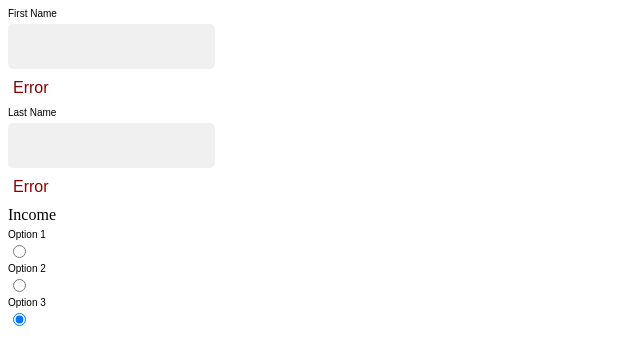
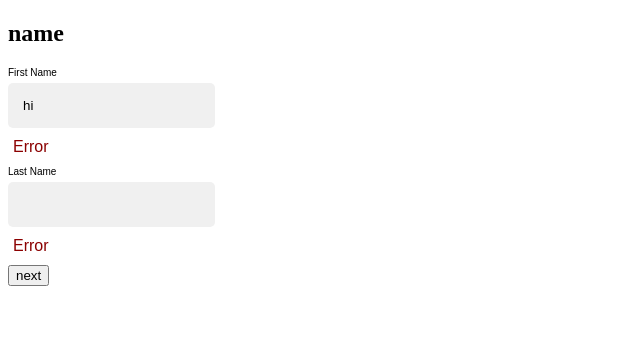
Before and after one commit to ludij/react-ts-form, a React (Create React App) app: page / in a window 1280 px wide. Shown: the top 364 px of the page, without its empty margins (0-640 px from the left). Built offline with nearby package versions, Linux system fonts and the light colour scheme.

Commit message:
improvement (components): refactored component structure + added form sections

```diff
--- a/src/App.tsx
+++ b/src/App.tsx
@@ -1,38 +1,45 @@
 import React from "react"
 import CForm from "./components/CForm"
 
-const formFields = [
+const formSections = [
+  {
+    title: 'name',
+    fields: [
       {
         type: "text",
+        name: "first-name",
+        value: "hi",
         label: "First Name",
-    name: "first-name",
-    value: "",
       },
       {
         type: "text",
-    label: "Last Name",
         name: "last-name",
         value: "",
+        label: "Last Name",
+      },
+    ]
   },
   {
-    type: "radio",
-    label: "Income",
+    title: 'Income',
+    fields: [
+      {
+        type: "radioGroup",
         name: "income",
+        value: "option-2",
         options: [
           {
+            value: "option-1",
             label: "Option 1",
-        value: "option-1",
-        checked: false,
           },
           {
+            value: "option-2",
             label: "Option 2",
-        value: "option-2",
-        checked: false,
           },
           {
+            value: "option-3",
             label: "Option 3",
-        value: "option-3",
-        checked: true,
+          },
+        ]
       },
     ],
   },
@@ -40,9 +47,9 @@ const formFields = [
 
 function App() {
   return (
-    <div>
-      <CForm formFields={formFields} />
-    </div>
+    <React.Fragment>
+      <CForm formSections={formSections} sectionToShow={0} />
+    </React.Fragment>
   )
 }
 
--- /dev/null
+++ b/src/components/CErrorMessage.tsx
@@ -0,0 +1,9 @@
+import styled from "@emotion/styled/macro"
+
+const CErrorMessage = styled.p(`
+    margin: 10px 5px;
+    color: darkred;
+    font-family: Arial;
+`)
+
+export default CErrorMessage
--- a/src/components/CForm.tsx
+++ b/src/components/CForm.tsx
@@ -1,85 +1,83 @@
-import React from "react"
-import styled from "@emotion/styled/macro"
+import React, { useState } from "react"
+import CInputText from "./CInputText"
+import CInputRadioGroup from "./CInputRadioGroup"
+import CErrorMessage from "./CErrorMessage"
 
-const CLabel = styled.label(`
-    display: block;
-    margin-top: 5px;
-    font-family: Arial;
-    font-size: 10px;
-`)
-
-const CInputField = styled.input(`
-    display: block;
-    margin-top: 5px;
-    padding: 15px;
-    background-color: #f0f0f0;
-    border: none;
-    border-radius: 5px;
-`)
-
-const CErrorMessage = styled.p(`
-    margin: 10px 5px;
-    color: darkred;
-    font-family: Arial;
-`)
-
-interface CFormRadioOptions {
+interface CFormFieldOptions {
   label: string
   value: string
-  checked?: boolean
+}
+
+interface CFormField {
+  type: string
+  label?: string
+  name: string
+  value: string
+  options?: CFormFieldOptions[]
 }
 
 interface CFormProps {
-  formFields: {
-    type: string
-    label: string
-    name: string
-    value?: string
-    options?: CFormRadioOptions[]
+  formSections: {
+    title?: string
+    fields: CFormField[]
   }[]
+  sectionToShow: number
 }
 
-const CForm = ({ formFields }: CFormProps) => {
+const CForm = (props: CFormProps) => {
+  const [sectionToShow, setSectionToShow] = useState(props.sectionToShow || 0)
+
   return (
     <React.Fragment>
-      {formFields.map((formField) => {
+      {props.formSections.map((section, sectionIndex) => {
+        if (sectionToShow === sectionIndex) {
+          return (
+            <div key={sectionIndex}>
+              {section.title ? <h2>{section.title}</h2> : null}
+              {section.fields.map((formField, index) => {
                 switch (formField.type) {
                   case "text":
                     return (
-              <React.Fragment>
-                <CLabel id={formField.name}>{formField.label}</CLabel>
-                <CInputField
+                      <React.Fragment key={"c-form-field-" + index}>
+                        <CInputText
                           type={formField.type}
+                          label={formField.label || ""}
+                          name={formField.name}
                           value={formField.value}
-                  name={formField.name}
                         />
                         <CErrorMessage>Error</CErrorMessage>
                       </React.Fragment>
                     )
-          case "radio":
-            if (formField.options) {
+                  case "radioGroup":
                     return (
-                <React.Fragment>
-                  <div>{formField.label}</div>
-                  {formField.options.map((option) => (
-                    <React.Fragment>
-                      <CLabel id={formField.name}>{option.label}</CLabel>
-                      <CInputField
-                        type={formField.type}
-                        value={option.value}
+                      <React.Fragment key={"c-form-field-" + index}>
+                        <CInputRadioGroup
                           name={formField.name}
-                        checked={option.checked}
+                          value={formField.value}
+                          options={formField.options || []}
                         />
                       </React.Fragment>
-                  ))}
-                </React.Fragment>
                     )
-            }
-            return null
                   default:
                     return null
                 }
               })}
+            </div>
+          )
+        }
+        return null
+      })}
+
+      {sectionToShow === props.formSections.length ? (
+        <p>submit</p>
+      ) : (
+        <button
+          type="button"
+          onClick={() => setSectionToShow(sectionToShow + 1)}
+        >
+          next
+        </button>
+      )}
     </React.Fragment>
   )
 }
--- /dev/null
+++ b/src/components/CInputField.tsx
@@ -0,0 +1,12 @@
+import styled from "@emotion/styled/macro"
+
+const CInputField = styled.input(`
+    display: block;
+    margin-top: 5px;
+    padding: 15px;
+    background-color: #f0f0f0;
+    border: none;
+    border-radius: 5px;
+`)
+
+export default CInputField
--- /dev/null
+++ b/src/components/CInputRadioGroup.tsx
@@ -0,0 +1,41 @@
+import React, { useState } from "react"
+import CLabel from "./CLabel"
+import CInputField from "./CInputField"
+
+interface CFormFieldOptions {
+  label: string
+  value: string
+}
+
+interface CInputRadioGroupProps {
+  name: string
+  value: string
+  options: CFormFieldOptions[]
+}
+
+const CInputRadioGroup = (props: CInputRadioGroupProps) => {
+  const [value, setValue] = useState(props.value)
+
+  return (
+    <React.Fragment>
+      {props.options.map((option, index) => {
+        return (
+          <React.Fragment key={index}>
+            <CInputField
+              type="radio"
+              value={option.value}
+              name={props.name}
+              checked={option.value === value}
+              onChange={(event) =>
+                event.target.value ? setValue(event.target.value) : null
+              }
+            />
+            <CLabel id={props.name}>{option.label}</CLabel>
+          </React.Fragment>
+        )
+      })}
+    </React.Fragment>
+  )
+}
+
+export default CInputRadioGroup
--- /dev/null
+++ b/src/components/CInputText.tsx
@@ -0,0 +1,28 @@
+import React, { useState } from "react"
+import CLabel from "./CLabel"
+import CInputField from "./CInputField"
+
+interface CInputProps {
+  type: string
+  label: string
+  name: string
+  value?: string
+}
+
+const CInputText = (props : CInputProps) => {
+    const [fieldValue, setFieldValue] = useState(props.value || "")
+
+    return (
+      <React.Fragment>
+        <CLabel id={props.name}>{props.label}</CLabel>
+        <CInputField
+          type={props.type}
+          value={fieldValue}
+          name={props.name}
+          onChange={event => setFieldValue(event.target.value)}
+        />
+      </React.Fragment>
+    )
+}
+
+export default CInputText
--- /dev/null
+++ b/src/components/CLabel.tsx
@@ -0,0 +1,10 @@
+import styled from "@emotion/styled/macro"
+
+const CLabel = styled.label(`
+    display: block;
+    margin-top: 5px;
+    font-family: Arial;
+    font-size: 10px;
+`)
+
+export default CLabel
```
Lines whose indentation alone changed are shown as unchanged.
